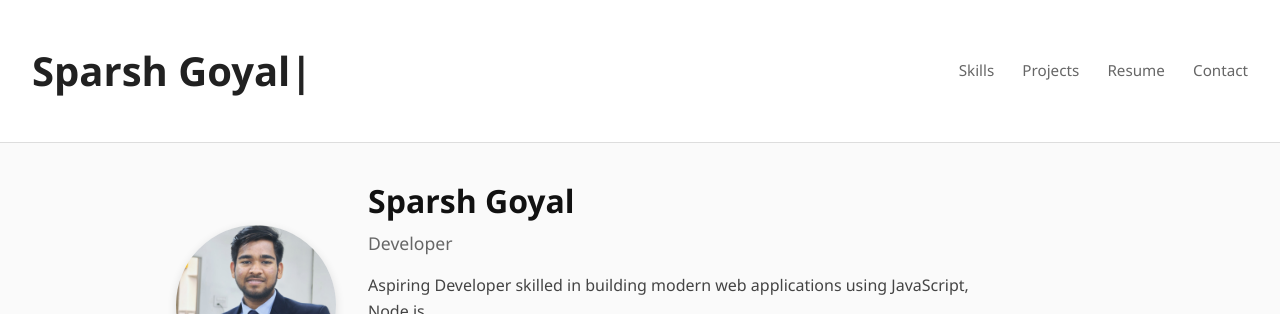
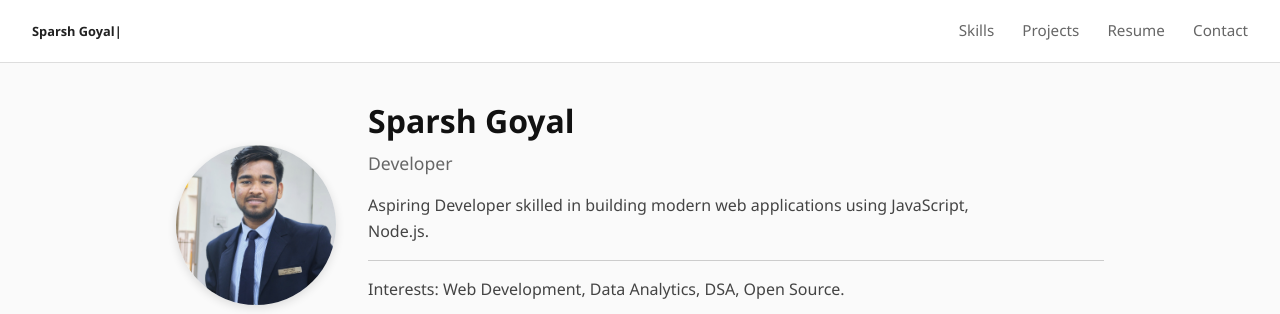
Before and after one commit to Sparsh-goyal01/my-portfolio, a website: page index.html in a window 1280 px wide. Shown: the top 314 px of the page. Drawn offline with nearby package versions, Linux system fonts and the light colour scheme.

Commit message:
Update style.css

```diff
--- a/style.css
+++ b/style.css
@@ -29,7 +29,7 @@
   }
   header .logo {
     font-weight: 600;
-    font-size: 1.25rem;
+    font-size: 0.4rem;
     color: #212121;
   }
   nav a {
```
